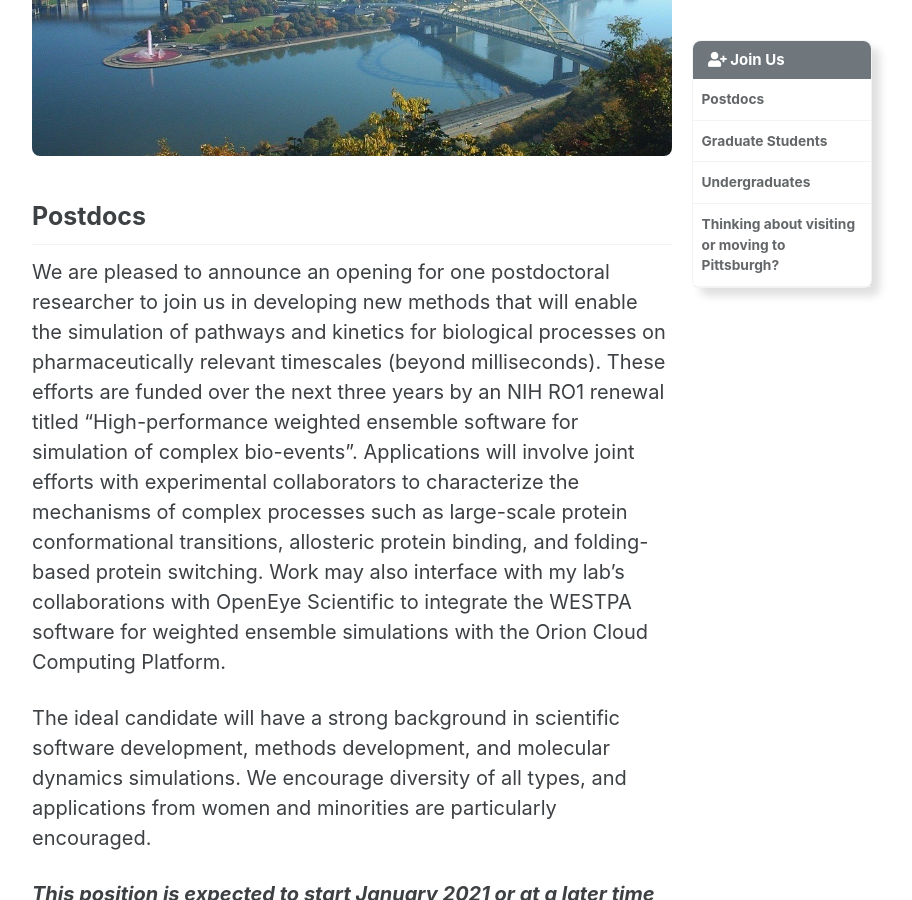
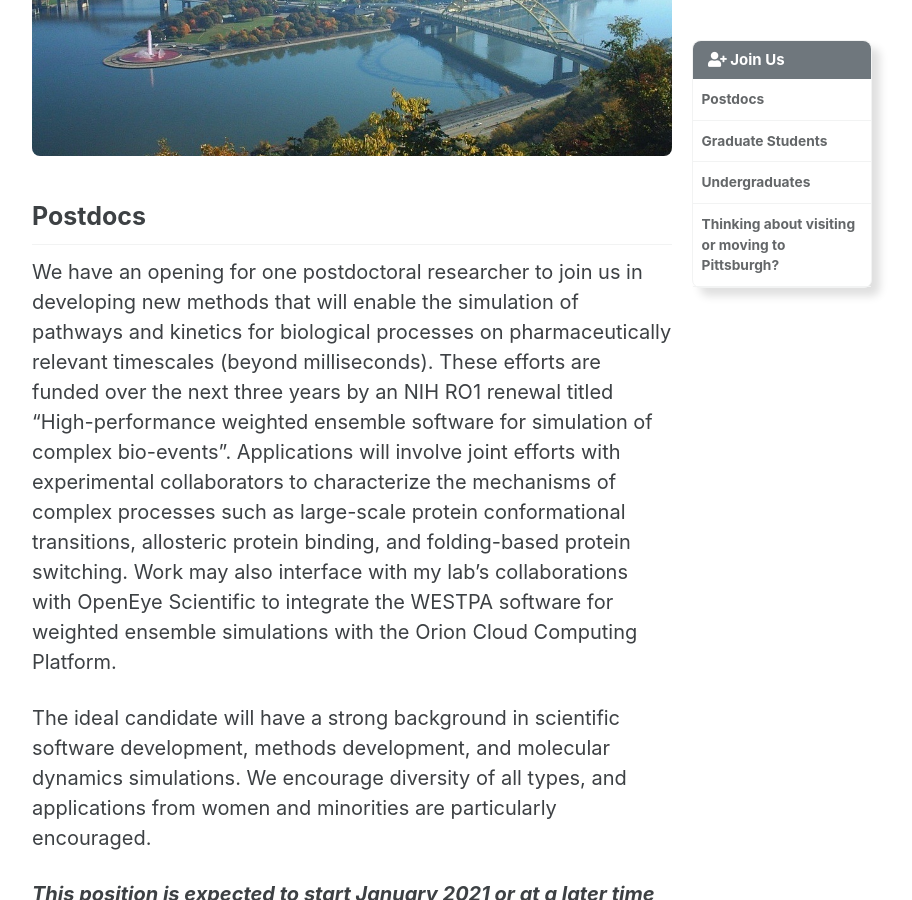
Before and after one commit to darianyang/mm-github-pages-test, a Jekyll site: the page built from _pages/join_us.md, in a window 1280 px wide and 900 px high, scrolled down 285 px. Shown: the whole window, without its empty margins (288-1200 px from the left). Built offline with Jekyll 4.4.1, drawn with Linux system fonts in a browser that asks for light colours; cached includes are drawn as plain includes.

Commit message:
Update join_us.md

```diff
--- a/_pages/join_us.md
+++ b/_pages/join_us.md
@@ -9,7 +9,7 @@
 
 {% include figure image_path="/assets/images/pittsburgh.jpg" alt="Pittsburgh Panorama" %}
 ## Postdocs
-We are pleased to announce an opening for one postdoctoral researcher to join us in developing new methods that will enable the simulation of pathways and kinetics for biological processes on pharmaceutically relevant timescales (beyond milliseconds). These efforts are funded over the next three years by an NIH RO1 renewal titled “High-performance weighted ensemble software for simulation of complex bio-events”. Applications will involve joint efforts with experimental collaborators to characterize the mechanisms of complex processes such as large-scale protein conformational transitions, allosteric protein binding, and folding-based protein switching. Work may also interface with my lab’s collaborations with OpenEye Scientific to integrate the WESTPA software for weighted ensemble simulations with the Orion Cloud Computing Platform.
+We have an opening for one postdoctoral researcher to join us in developing new methods that will enable the simulation of pathways and kinetics for biological processes on pharmaceutically relevant timescales (beyond milliseconds). These efforts are funded over the next three years by an NIH RO1 renewal titled “High-performance weighted ensemble software for simulation of complex bio-events”. Applications will involve joint efforts with experimental collaborators to characterize the mechanisms of complex processes such as large-scale protein conformational transitions, allosteric protein binding, and folding-based protein switching. Work may also interface with my lab’s collaborations with OpenEye Scientific to integrate the WESTPA software for weighted ensemble simulations with the Orion Cloud Computing Platform.
 
 The ideal candidate will have a strong background in scientific software development, methods development, and molecular dynamics simulations. We encourage diversity of all types, and applications from women and minorities are particularly encouraged.
 
```
